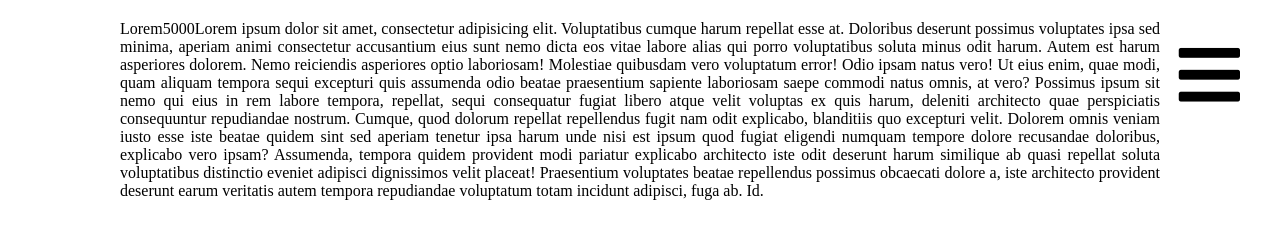
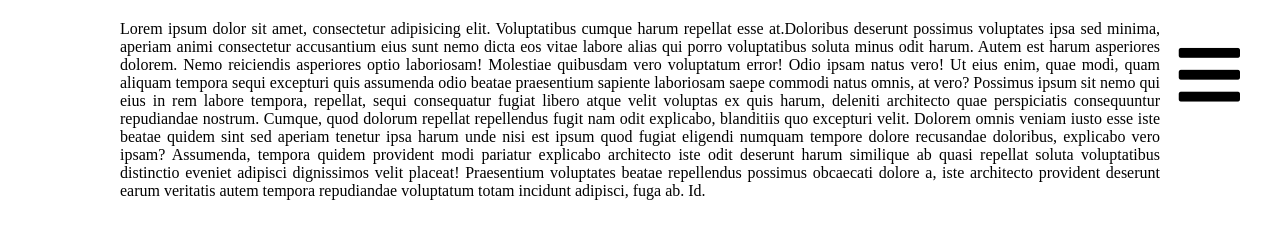
Before and after one commit to luk-em/HamburgerMenu, a plain HTML site: page index.html in a window 1280 px wide. Drawn offline with nearby package versions, Linux system fonts and the light colour scheme.

Commit message:
Update index.html

```diff
--- a/index.html
+++ b/index.html
@@ -13,9 +13,8 @@
 
 <body>
     <div class="wrapper">
-        <p>Lorem5000Lorem ipsum dolor sit amet, consectetur adipisicing elit. Voluptatibus cumque harum repellat esse
-            at.
-            Doloribus deserunt possimus voluptates ipsa sed minima, aperiam animi consectetur accusantium eius sunt nemo
+        <p> Lorem ipsum dolor sit amet, consectetur adipisicing elit. Voluptatibus cumque harum repellat esse
+            at.Doloribus deserunt possimus voluptates ipsa sed minima, aperiam animi consectetur accusantium eius sunt nemo
             dicta eos vitae labore alias qui porro voluptatibus soluta minus odit harum. Autem est harum asperiores
             dolorem. Nemo reiciendis asperiores optio laboriosam! Molestiae quibusdam vero voluptatum error! Odio ipsam
             natus vero! Ut eius enim, quae modi, quam aliquam tempora sequi excepturi quis assumenda odio beatae
```
